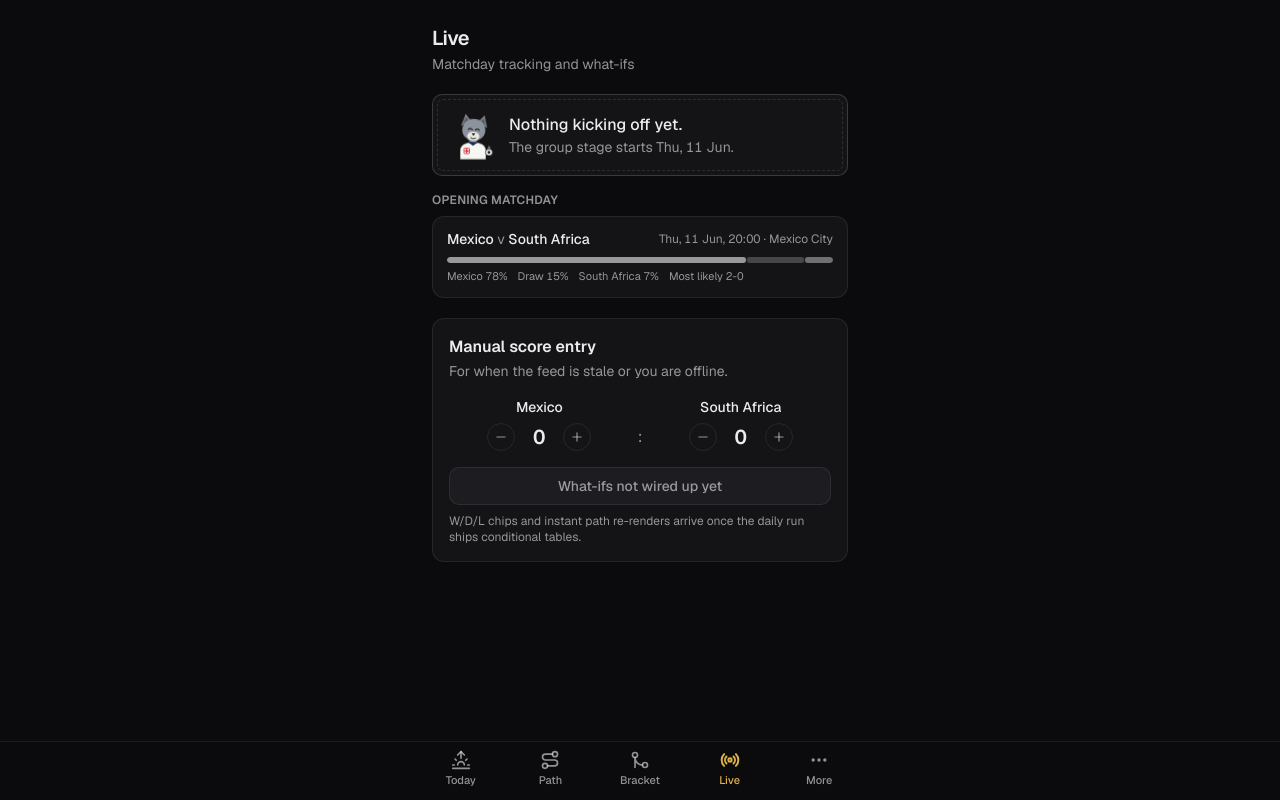
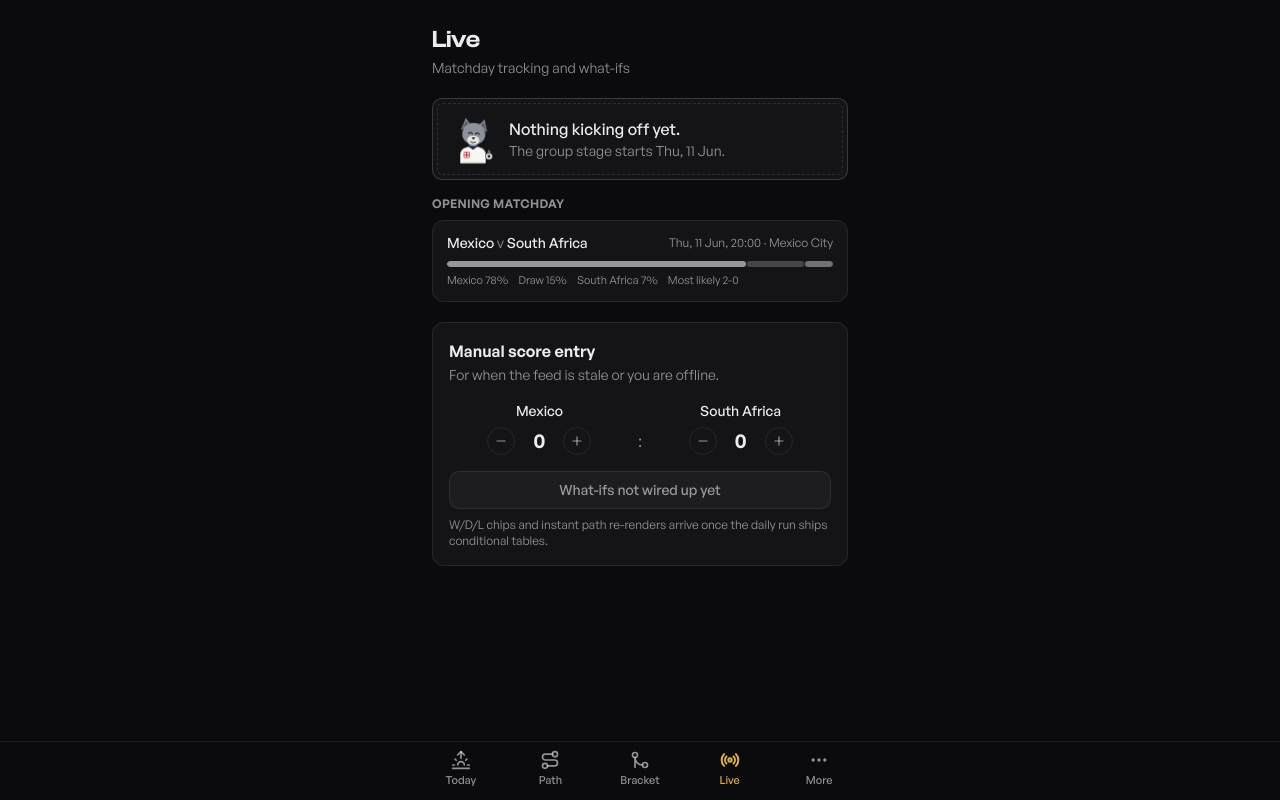
Before and after one commit to jonahanton/wolves-ai, a Next.js app in the folder web/: page /live in a window 1280 px wide. Built offline with nearby package versions, Linux system fonts and the light colour scheme; no server answers.

Commit message:
Self-host Clash Display and General Sans, enforce tabular numerals globally

```diff
--- a/web/src/app/layout.tsx
+++ b/web/src/app/layout.tsx
@@ -1,12 +1,22 @@
 import type { Metadata, Viewport } from "next";
-import { Geist, Geist_Mono } from "next/font/google";
+import { Geist_Mono } from "next/font/google";
+import localFont from "next/font/local";
 import { TabBar } from "@/components/shell/tab-bar";
 import { ThemeProvider, themeInitScript } from "@/components/theme-provider";
 import "./globals.css";
 
-const sans = Geist({
+const sans = localFont({
+  src: "../fonts/GeneralSans-Variable.woff2",
   variable: "--font-sans",
-  subsets: ["latin"],
+  weight: "200 700",
+  display: "swap",
+});
+
+const display = localFont({
+  src: "../fonts/ClashDisplay-Variable.woff2",
+  variable: "--font-display",
+  weight: "200 700",
+  display: "swap",
 });
 
 const mono = Geist_Mono({
@@ -33,7 +43,7 @@ export default function RootLayout({
   return (
     <html
       lang="en"
-      className={`${sans.variable} ${mono.variable} h-full antialiased`}
+      className={`${sans.variable} ${display.variable} ${mono.variable} h-full antialiased`}
       suppressHydrationWarning
     >
       <head>
--- a/web/src/components/shell/page-header.tsx
+++ b/web/src/components/shell/page-header.tsx
@@ -8,7 +8,7 @@ export function PageHeader({ title, subtitle, children }: PageHeaderProps) {
   return (
     <header className="flex items-start justify-between gap-3 pt-2">
       <div>
-        <h1 className="text-xl font-semibold tracking-tight">{title}</h1>
+        <h1 className="font-display text-2xl font-semibold tracking-tight">{title}</h1>
         {subtitle && <p className="mt-0.5 text-sm text-muted-foreground">{subtitle}</p>}
       </div>
       {children}
--- a/web/src/components/today/run-header.tsx
+++ b/web/src/components/today/run-header.tsx
@@ -12,7 +12,7 @@ export function RunHeader({ run, mood }: RunHeaderProps) {
   return (
     <header className="flex items-start justify-between gap-3 pt-2">
       <div>
-        <h1 className="text-xl font-semibold tracking-tight">Today</h1>
+        <h1 className="font-display text-2xl font-semibold tracking-tight">Today</h1>
         <p className="mt-0.5 text-sm text-muted-foreground">
           Updated {formatUpdated(run.created_at)} &middot; {run.n_sims.toLocaleString("en-GB")} sims
         </p>
```
Also changed, not shown: web/src/fonts/ClashDisplay-Variable.woff2 (added), web/src/fonts/FONTSHARE-LICENCE.txt (added), web/src/fonts/GeneralSans-Variable.woff2 (added).
